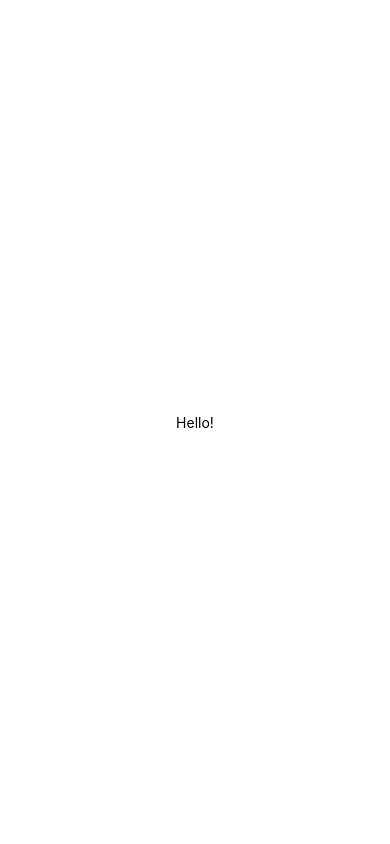
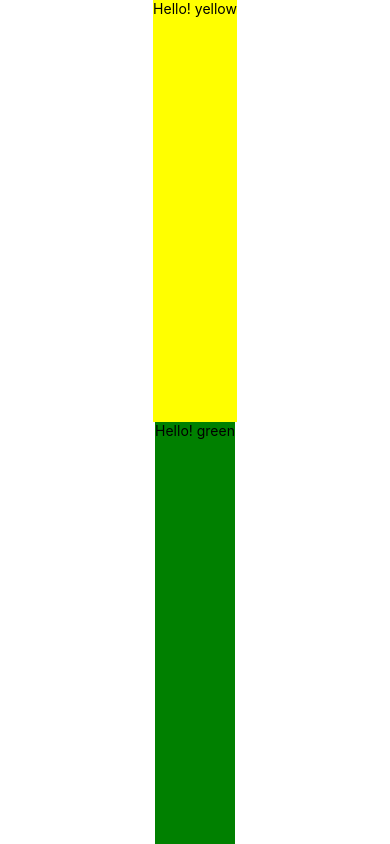
Before and after one commit to bongguma/TodayWeatherApp, a React Native app: screen / in a window 390 px wide. Built offline with nearby package versions, Linux system fonts and the light colour scheme.

Commit message:
style를 이용해 기본적인 expo-cli 기능 구현

```diff
--- a/App.js
+++ b/App.js
@@ -5,8 +5,13 @@ import { StyleSheet, Text, View } from 'react-native';
 export default function App() {
   return (
     <View style={styles.container}>
-      <Text>Hello!</Text>
-      <StatusBar style="auto" />
+      <View style={styles.yellowView}>
+        <Text Style={styles.text}>Hello! yellow</Text>
+      </View>
+      <View style={styles.greenView}>
+        <Text Style={styles.text}>Hello! green</Text>
+      </View>
+      <StatusBar styles="auto" />
     </View>
   );
 }
@@ -18,4 +23,15 @@ const styles = StyleSheet.create({
     alignItems: 'center',
     justifyContent: 'center',
   },
+  yellowView: {
+    flex: 1,
+    backgroundColor:'yellow'
+  },
+  greenView: {
+    flex: 1,
+    backgroundColor:'green'
+  },
+  text: {
+    color:'black',
+  },
 });
```
